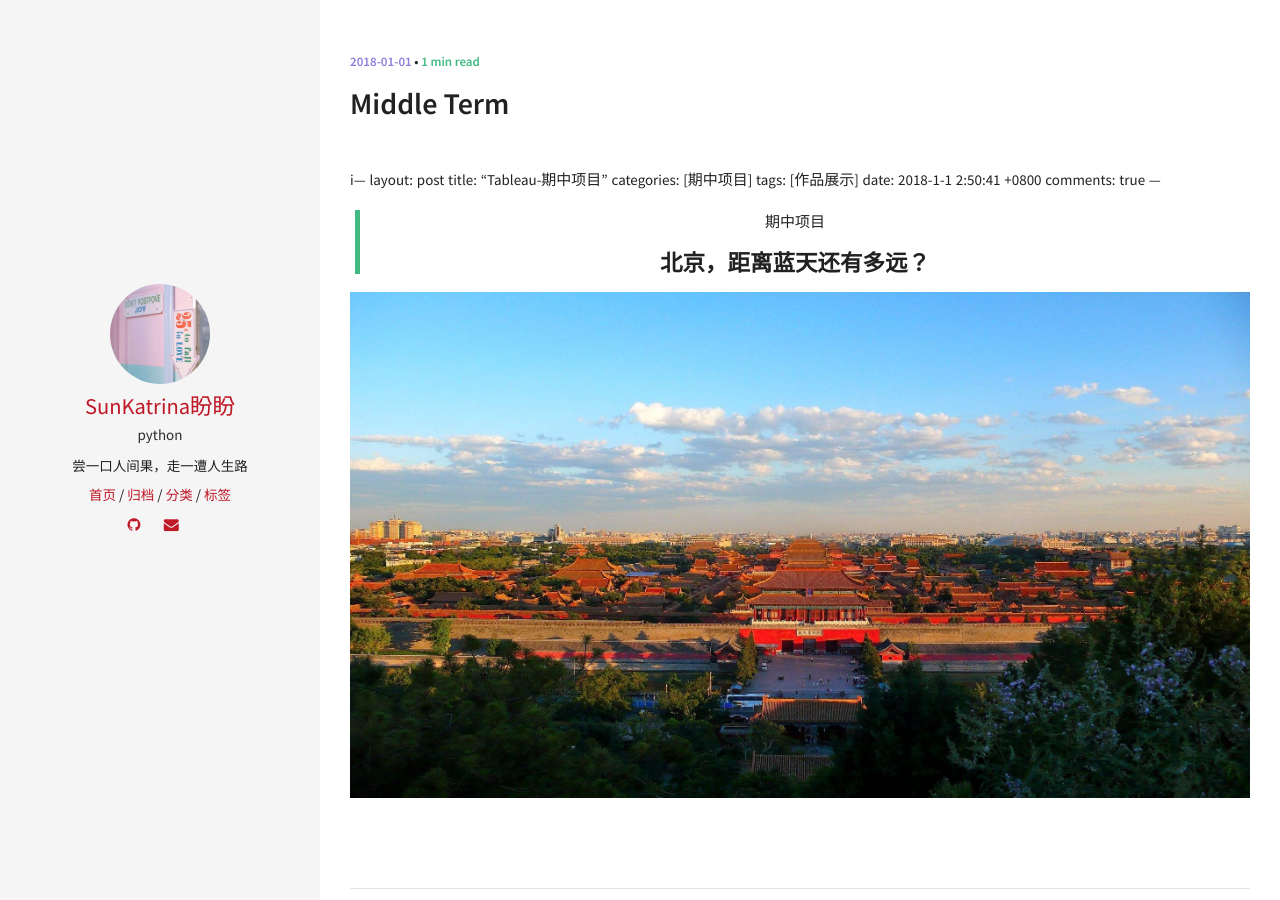
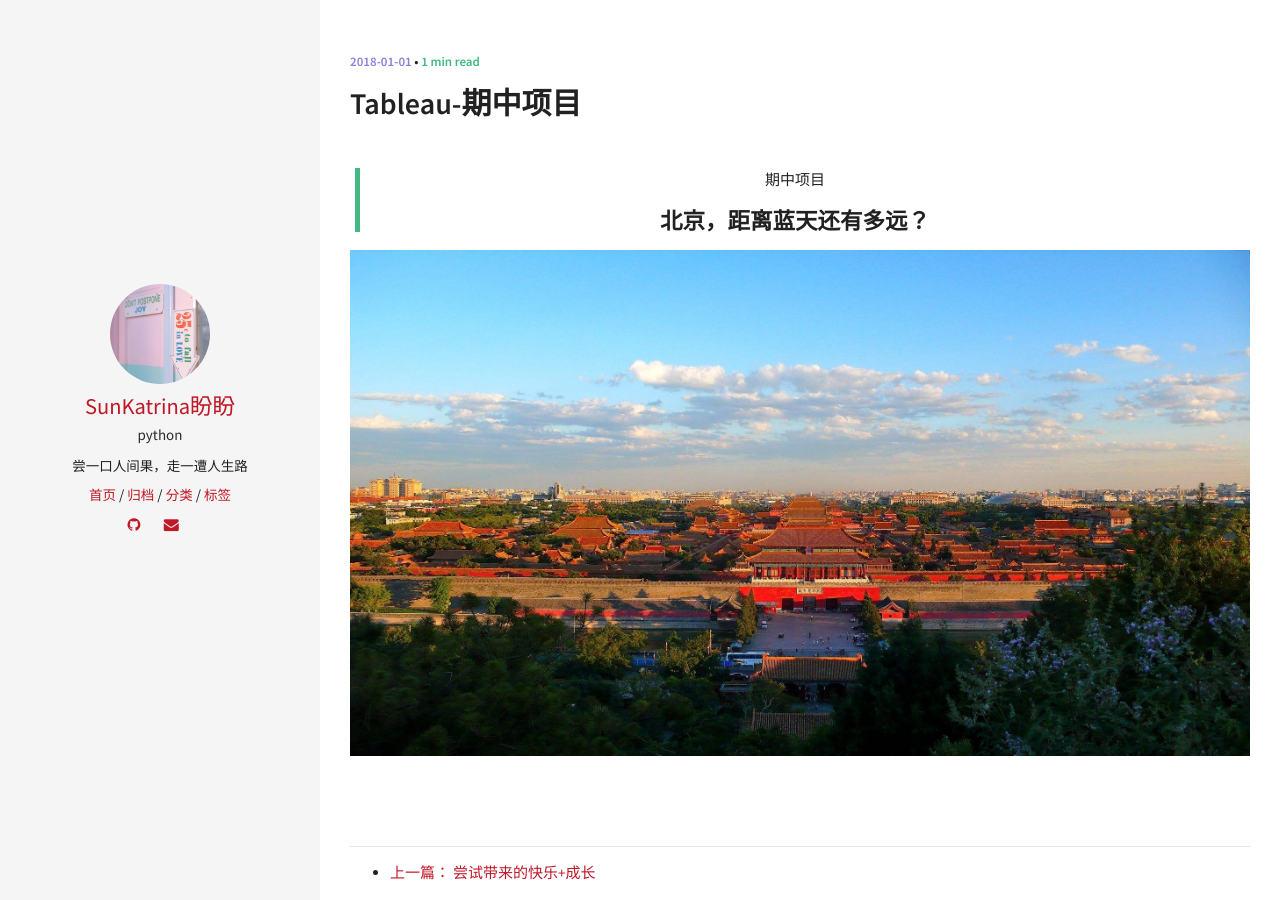
Before and after one commit to sunsipan/sunsipan.github.io, a Jekyll site: the page built from _posts/2018-1-1-middle-term.md, in a window 1280 px wide. Built offline with Jekyll 4.4.1, drawn with Linux system fonts in a browser that asks for light colours; our own code applies the rules of GitHub Pages for plain Markdown files; comment, search, counter and statistics services are not loaded.

Commit message:
Update 2018-1-1-middle-term.md

```diff
--- a/_posts/2018-1-1-middle-term.md
+++ b/_posts/2018-1-1-middle-term.md
@@ -1,4 +1,4 @@
-i---
+---
 layout: post
 title: "Tableau-期中项目"
 categories: [期中项目]
```
